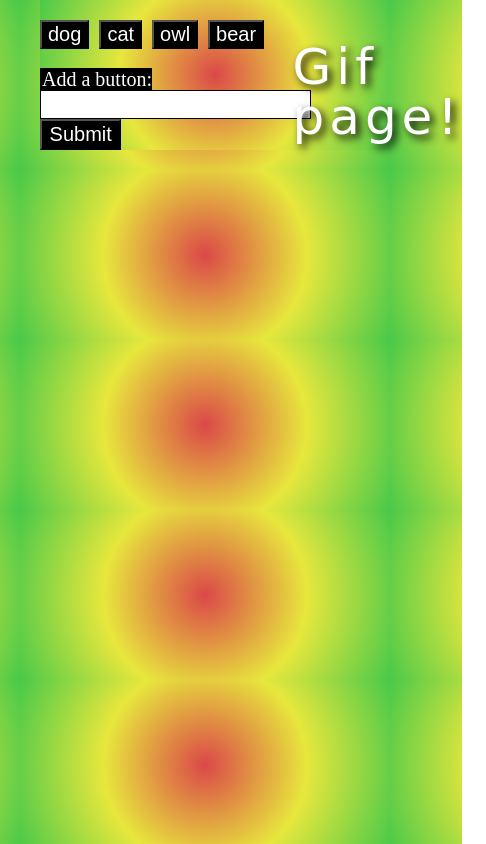
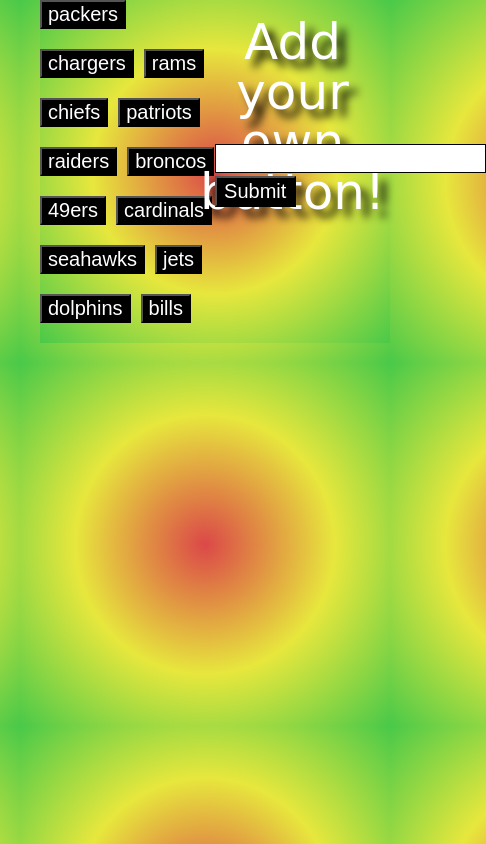
Before and after one commit to nguyenj0215/Giphy-, a plain HTML site: page index.html in a window 390 px wide. Shown: the whole page, 486 px wide, since content can reach past the window. Drawn offline with nearby package versions, Linux system fonts and the light colour scheme; a web font is replaced by a local one.

Commit message:
media responsiveness

```diff
--- a/assets/css/style.css
+++ b/assets/css/style.css
@@ -6,37 +6,35 @@
 }
 .title {
     position: absolute;
-    top: 5%;
-    left: 75%;
+    top: 20%;
+    left: 70%;
     font-family: 'Modak', cursive;
     font-size: 50px;
     color: white;
-    text-shadow: 4px 4px 8px black;
-    letter-spacing: 5px;
+    text-align: center;
+    text-shadow: 8px 8px 8px black;
 }
 .container {
     width: 75%;
 }
 .gif {
     margin-right: 10px;
-    margin-top: 20px;
     margin-bottom: 20px;
     font-size: 20px;
     background-color: black;
     color: white;
 }
-.addLabel {
-    font-size: 20px;
-    background-color: black;
-    color: white;
-    padding-left: 2px;
-    margin-right: 5px;
-}
 #add-gifs {
     font-size: 20px;
+    margin-top: 1%;
     background-color: black;
     color: white;
     padding: 2px;
+}
+#gif-form {
+    position: absolute;
+    top: 35%;
+    left: 75%;
 }
 #gif-input {
     font-size: 20px;
@@ -56,4 +54,55 @@
 }
 .gifBox {
     float: left;
+    text-align: center;
 }
+@media only screen and (max-width: 980px) {
+    .container {
+        width: 65%;
+    }
+    .title {
+        top: 15%;
+        left: 65%;
+    }
+    #gif-form {
+        top: 30%;
+        left: 70%;
+    }
+}
+@media only screen and (max-width: 768px) {
+    .container {
+        width: 60%;
+    }
+    .title {
+        top: 5%;
+        left: 60%;
+    }
+    #gif-form {
+        top: 20%;
+        left: 70%;
+    }
+    #add-gifs {
+        position: relative;
+        left: 52%;
+    }
+}
+@media only screen and (max-width: 640px) {
+    .container {
+        width: 55%;
+    }
+    .title {
+        top: 2%;
+        left: 50%;
+    }
+    #gif-form {
+        top: 17%;
+        left: 55%;
+    }
+    #gifs-view {
+        width: 150%;
+    }
+    #add-gifs {
+        position: relative;
+        left: 0%;
+    }
+}
--- a/assets/javascript/app.js
+++ b/assets/javascript/app.js
@@ -2,7 +2,7 @@
 $(document).ready(function () {
 
     //Initial array of buttons to be displayed
-    var giphyArray = ["dog", "cat", "owl", "bear"];
+    var giphyArray = ["packers", "chargers", "rams", "chiefs", "patriots", "raiders", "broncos", "49ers", "cardinals", "seahawks", "jets", "dolphins", "bills"];
 
     function displayGifs() {
 
@@ -11,7 +11,7 @@
 
         //Giphy API ajax reference
         var queryURL = "https://api.giphy.com/v1/gifs/search?api_key=xhOeDtimrOu6oqIq9pKAlNILZZqFHYAL&q=" + gif +
-            "&limit=10&offset=0&rating=G&lang=en";
+            "&limit=10&offset=0&rating=R&lang=en";
 
         $.ajax({
             url: queryURL,
@@ -27,8 +27,8 @@
                 var newDiv = $("<div>")
 
                 //Rating display, maybe change to title
-                var newRated = response.data[j].title
-                var ratedElement = $("<div>").text(newRated)
+                var newRated = response.data[j].rating
+                var ratedElement = $("<div>").text("Rating: " + newRated)
                 newDiv.append(ratedElement)
 
                 //Gif display
@@ -101,7 +101,7 @@
         renderButtons();
 
         $("#gif-input").val(" ")
-    });
+ø    });
 
     $(document).on("click", ".gif", displayGifs);
 
--- a/index.html
+++ b/index.html
@@ -13,24 +13,22 @@
 </head>
 
 <body>
-    <div class="title">Gif page!</div>
+    <div class="title">Add your own button!</div>
 
     <div class="container">
 
         <div id="buttons-view"></div>
 
-        <form id="gif-form">
-
-            <label class ="addLabel" for="gif-input">Add a button: </label>
-
-            <input type="text" id="gif-input"><br>
-
-            <input id="add-gifs" type="submit" value=" Submit ">
-
-        </form>
-
         <div id="gifs-view"></div>
     </div>
+
+    <form id="gif-form">
+
+        <input type="text" id="gif-input">
+
+        <input id="add-gifs" type="submit" value=" Submit ">
+
+    </form>
 
 
     <script src="assets/javascript/app.js"></script>
```
